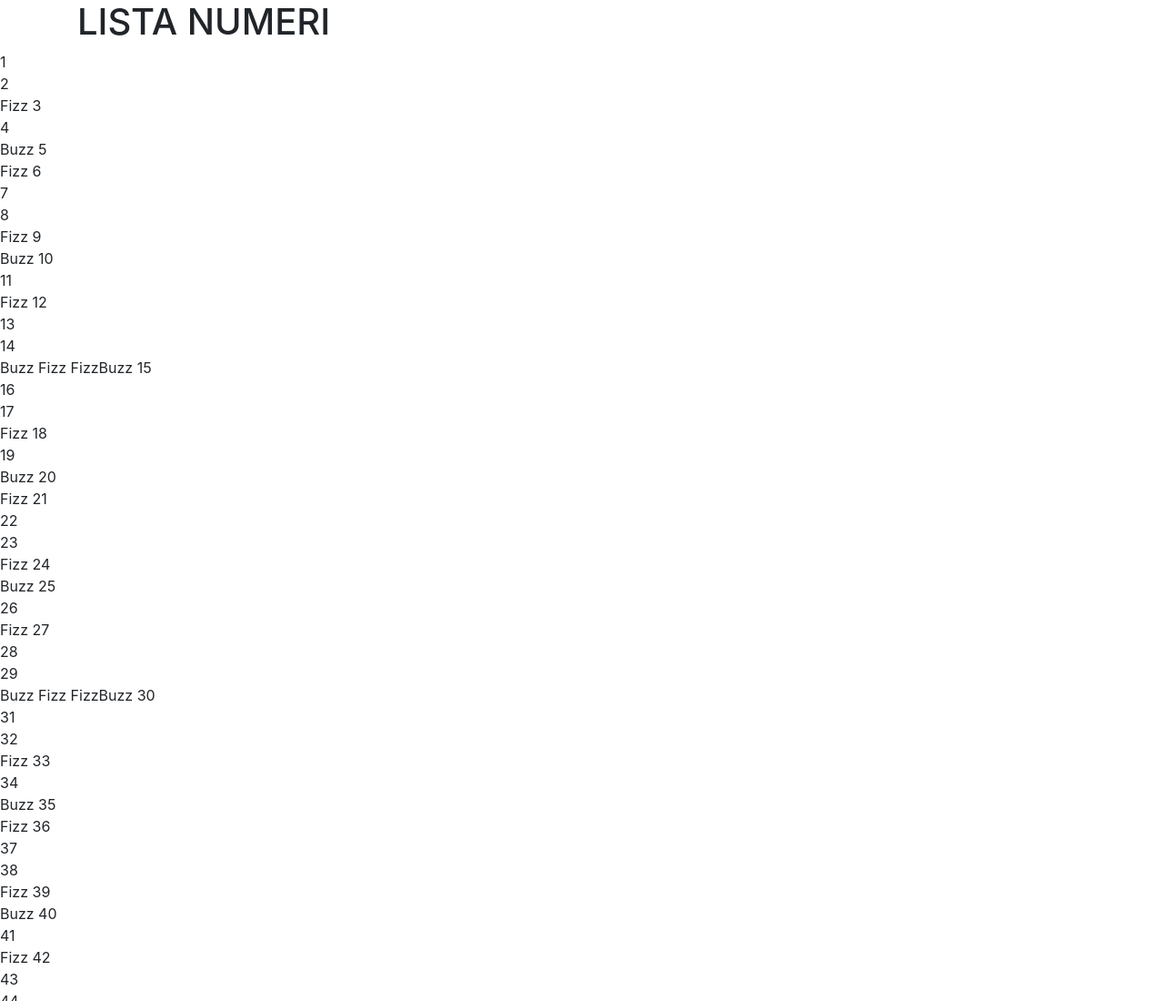
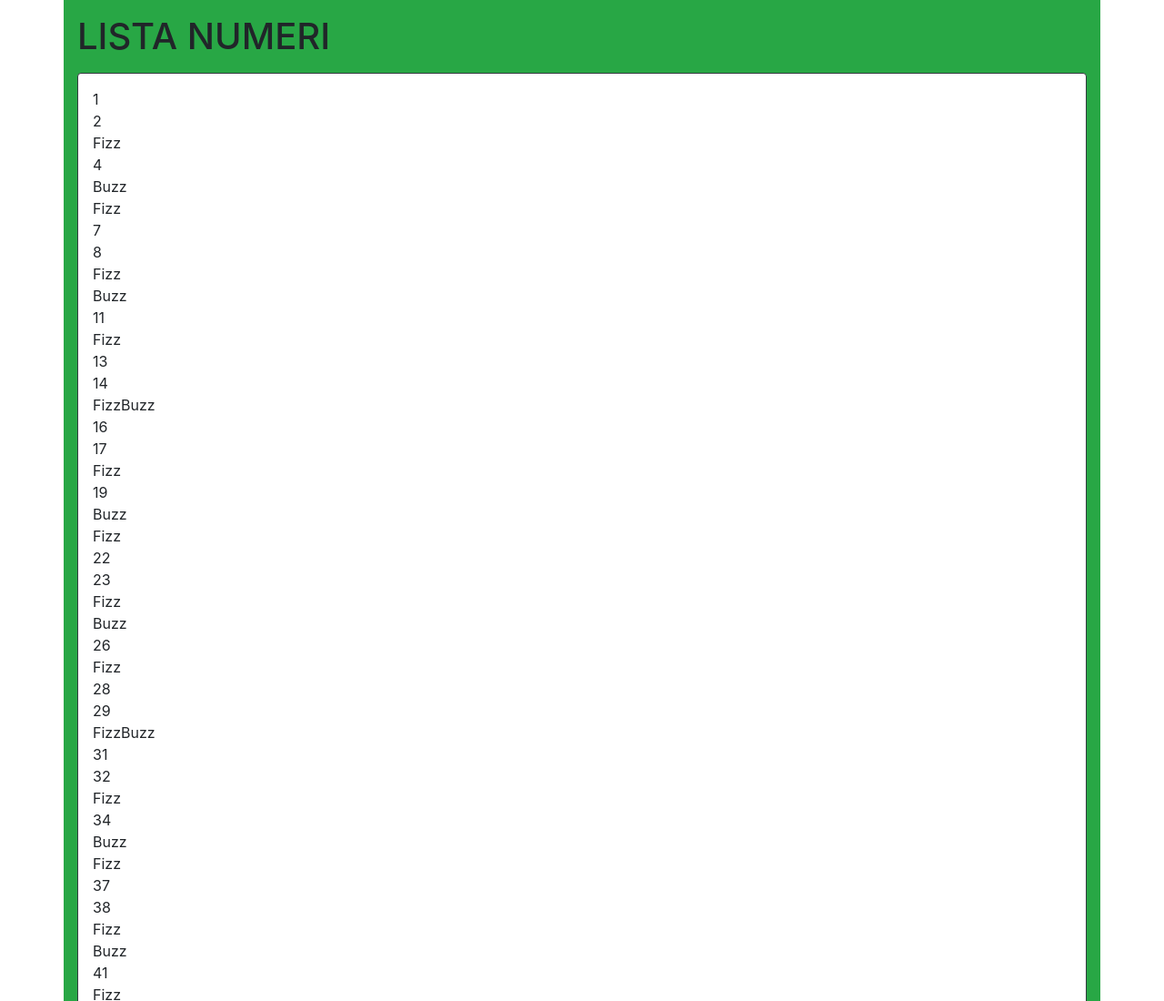
Before and after one commit to AlessandroRossi643/js-fizzbuzz, a plain HTML site: page index.html in a window 1280 px wide. Shown: the top 1100 px of the page at 91% size. Drawn offline with nearby package versions, Linux system fonts and the light colour scheme.

Commit message:
Cambiata struttura e migliorato aspetto visivo

```diff
--- a/index.html
+++ b/index.html
@@ -6,10 +6,12 @@
     <link rel="stylesheet" href="https://stackpath.bootstrapcdn.com/bootstrap/4.3.1/css/bootstrap.min.css" integrity="sha384-ggOyR0iXCbMQv3Xipma34MD+dH/1fQ784/j6cY/iJTQUOhcWr7x9JvoRxT2MZw1T" crossorigin="anonymous">
   </head>
   <body>
-    <div class="container">
+    <div class="container bg-success">
       <div class="row">
         <div class="col-lg">
-          <h1>LISTA NUMERI</h1>
+          <h1 class="my-3">LISTA NUMERI</h1>
+          <ul class="bg-white rounded p-3 border border-dark list-unstyled" id="listanumerihtml">
+          </ul>
         </div>
       </div>
     </div>
--- a/script.js
+++ b/script.js
@@ -1,23 +1,35 @@
-// stampare tutti i numeri da 1 a 100
-var numeri=0;
-for (var i = 0; i < 100; i++) {
-  numeri++;
+// Creazione array vuoto
+var lista_numeri=[];
 
-// condizione per i multipli di 5
-  if (numeri%5==0) {
-    document.writeln("Buzz");
+//inserimento numeri nell'array
+for (var i = 1; i <= 100; i++) {
+
+  var li=document.createElement("LI");
+
+//condizione per i multipli di 3 e 5
+  if (i % 3 == 0 && i % 5 == 0) {
+    lista_numeri[i] = "FizzBuzz";
+
+//condizione per i multipli di 3
+  }
+  else if (i % 3 == 0) {
+    lista_numeri[i] = "Fizz";
+
   }
 
-// condizione per i multipli di 3
-  if (numeri%3==0) {
-    document.writeln("Fizz");
+//condizione per i multipli di 5
+  else if (i % 5 == 0) {
+    lista_numeri[i] = "Buzz";
   }
 
-// condizione per i multipli di 3 e 5
-  if (numeri%3==0 && numeri%5==0) {
-    document.writeln("FizzBuzz");
+  else {
+    lista_numeri[i] = i;
   }
 
-//Stampa finale
-  document.writeln(numeri + "<br>");
+  var numeri = document.createTextNode(lista_numeri[i]);
+   li.appendChild(numeri);
+
+
+//stampa finale
+  document.getElementById("listanumerihtml").appendChild(li);
 }
```
